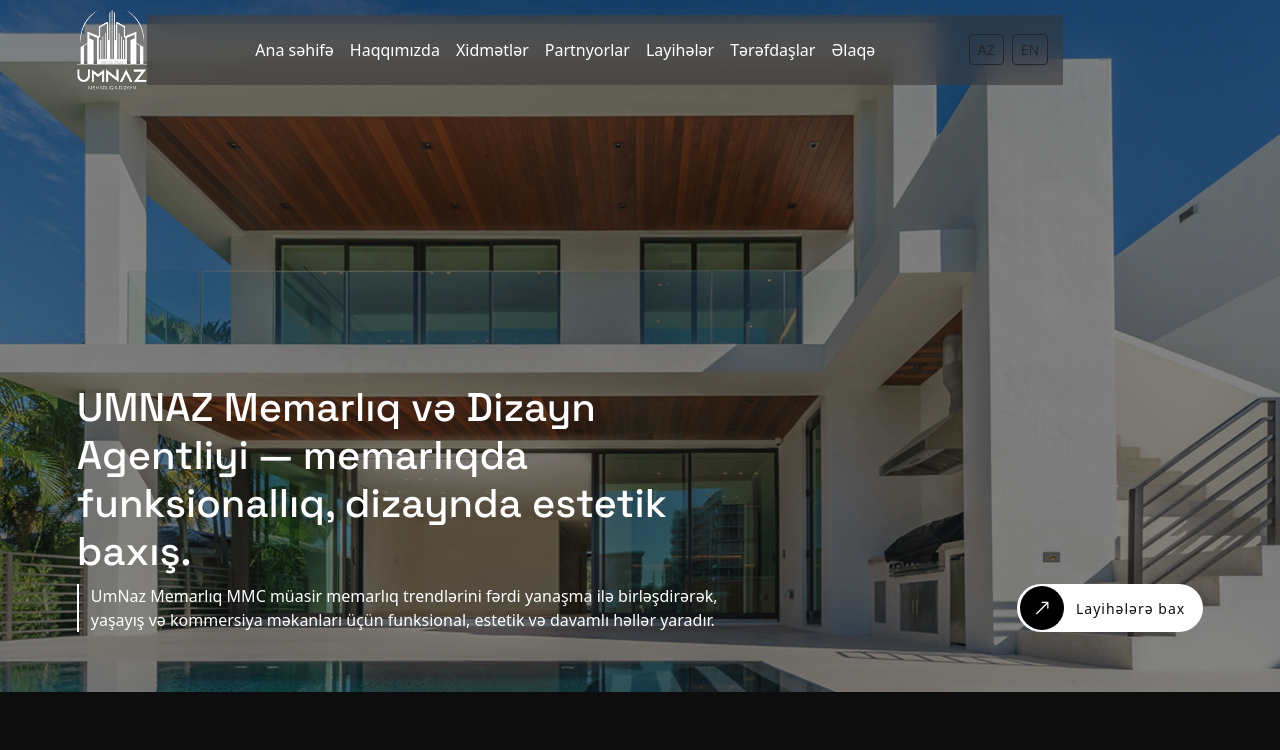
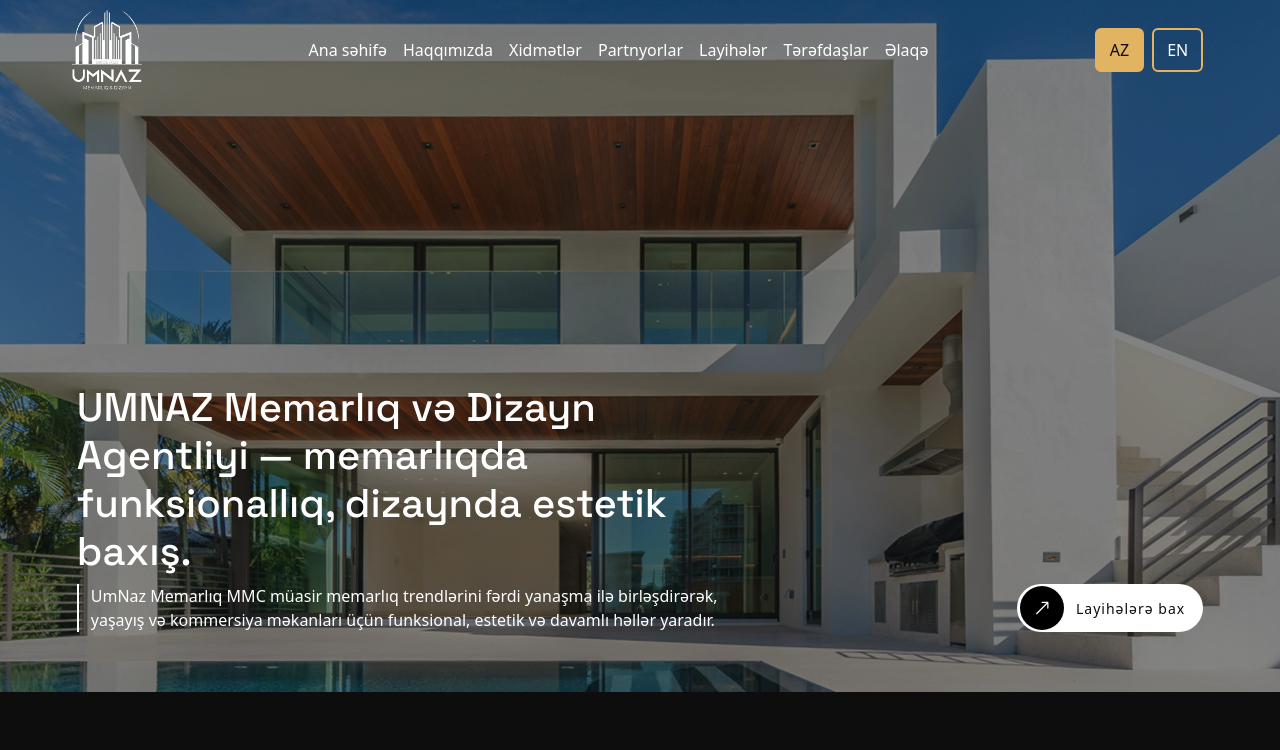
Before and after one commit to ShehlaAbdul/umnaz, a React (Vite) app: page / in a window 1280 px wide. Shown: the top 750 px of the page. Built offline with nearby package versions, Linux system fonts and the light colour scheme.

Commit message:
navbar is ready

```diff
--- a/src/Layout/Header/Header.jsx
+++ b/src/Layout/Header/Header.jsx
@@ -1,4 +1,4 @@
-import React from "react";
+import React, { useState } from "react";
 import "./Style.scss";
 import Logo from "../../assets/images/logo_white.webp"
 import { Link } from "react-router-dom";
@@ -6,22 +6,13 @@ import "./Style.scss";
 import { FaBars } from "react-icons/fa6";
 
 function Header() {
+   const [lang, setLang] = useState("AZ");
   return (
     <nav className="navbar navbar-expand-lg p-0 px-0 ">
-      <div className="container ">
+      <div className="container-fluid  ">
         <Link className="logo fw-bold" href="#">
           <img src={Logo} alt="" />
         </Link>
-
-        {/* Mobile Toggle Button */}
-        {/* <button
-          className="navbar-toggler"
-          type="button"
-          data-bs-toggle="collapse"
-          data-bs-target="#navbarContent"
-        >
-          <span className="navbar-toggler-icon"></span>
-        </button> */}
         <div
           className="navbar-toggler"
           type="button"
@@ -37,7 +28,7 @@ function Header() {
           id="navbarContent"
         >
           {/* Center Links */}
-          <ul className="navbar-nav mx-auto mb-2 mb-lg-0">
+          <ul className="navbar-nav mx-auto mb-2 mb-lg-0 ">
             <li className="nav-item">
               <Link className="nav-link" to="/">
                 Ana səhifə
@@ -83,8 +74,15 @@ function Header() {
 
           {/* Language Switch */}
           <div className="d-flex gap-2">
-            <button className="btn btn-outline-dark btn-sm">AZ</button>
-            <button className="btn btn-outline-dark btn-sm">EN</button>
+            {["AZ", "EN"].map((item) => (
+              <button
+                key={item}
+                className={`lan btn-sm ${lang === item ? "active" : ""}`}
+                onClick={() => setLang(item)}
+              >
+                {item}
+              </button>
+            ))}
           </div>
         </div>
       </div>
--- a/src/Layout/Header/Style.scss
+++ b/src/Layout/Header/Style.scss
@@ -1,12 +1,18 @@
 @use "../../styles/global.scss" as *;
 .navbar {
-  .container {
-    padding-inline: 6% !important;
+  .container-fluid {
+    padding: 0;
     position: absolute;
     top: 0;
     padding-top: 10px;
+    padding-right: 6%;
     .logo {
       width: 70px;
+      margin-left: 6%;
+    }
+     .navbar-toggler{
+      margin-right: 6% ;
+      border: none !important;
     }
     a {
       color: $main-text-color !important;
@@ -18,22 +24,38 @@
         color: $main-color !important;
       }
     }
+    .lan {
+  background: transparent;
+  padding: 8px 13px;
+  border-radius: 6px;
+  border: 2px solid $main-color;
+  color: $main-text-color;
+  transition: 0.3s;
+
+  &.active {
+    background: $main-color;
+
+    color: $main-bg-color;
+  }
+}
+  }
+  @media (max-width: 992px) {
     .navbar-collapse {
-      background: rgba(54, 53, 53, 0.546);
+      background: rgba(54, 53, 53, 0.086);
       backdrop-filter: blur(15px);
       -webkit-backdrop-filter: blur(15px);
       padding: 15px;
     }
-  }
-  @media (max-width: 768px) {
-    .container {
-      padding: 0 !important;
+
+    .container-fluid {
+      padding-right: 0 !important;
     }
     .logo{
-        margin-left: 5%;
+        margin-left: 5% !important;
     }
     .navbar-toggler{
-        margin-right: 5% !important;
+      margin-right: 5% !important;
     }
+
   }
 }
```
